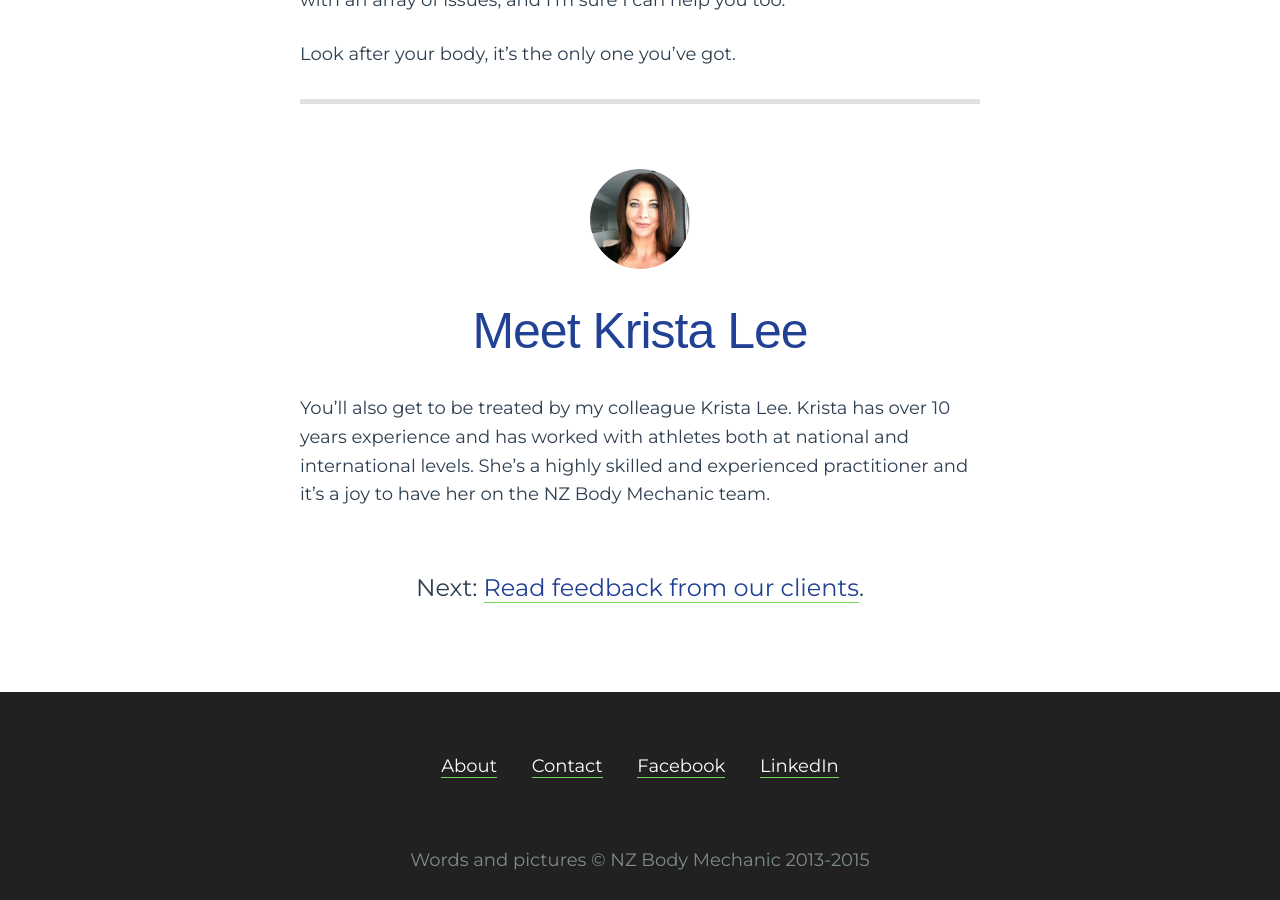
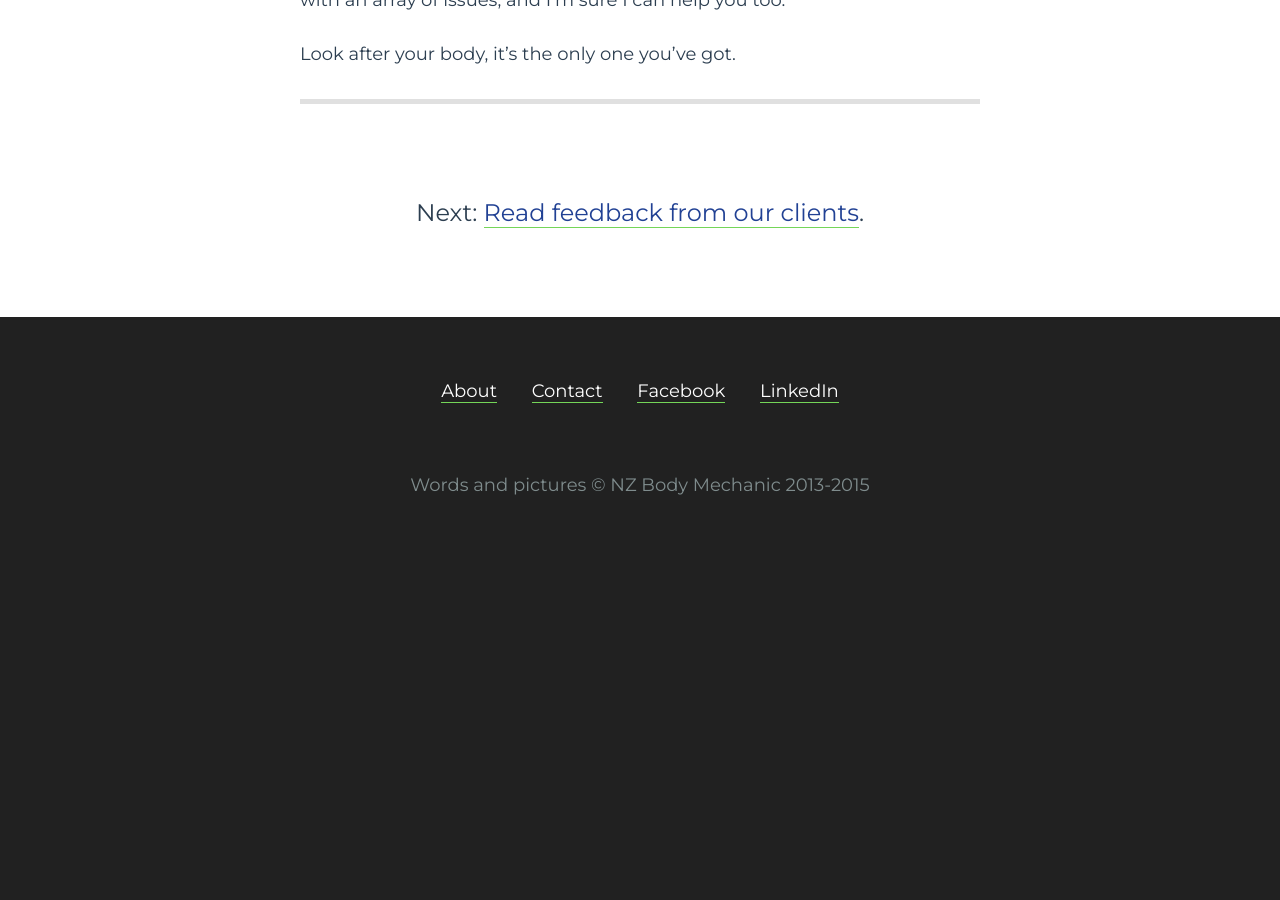
Before and after one commit to isaacnorman/isaacnorman.github.io, a Jekyll site: the page built from about.md, in a window 1280 px wide and 900 px high, scrolled down 2036 px. Built offline with Jekyll 4.4.1, drawn with Linux system fonts in a browser that asks for light colours; Markdown is read by kramdown in place of the engine named in the settings; after the commit the page ends 2561 px from its top, so only the background shows below that.

Commit message:
remove krista-lee
delete krista-lee and update about

```diff
--- a/about.md
+++ b/about.md
@@ -37,10 +37,4 @@ Look after your body, it’s the only one you’ve got.
 
 ---
 
-<img src="{{ site.baseurl }}/images/krista-lee-massage.png" alt="Krista Lee massage" class="site-avatar site-avatar-mini">
-
-## Meet Krista Lee
-
-You'll also get to be treated by my colleague Krista Lee. Krista has over 10 years experience and has worked with athletes both at national and international levels. She's a highly skilled and experienced practitioner and it’s a joy to have her on the NZ Body Mechanic team.
-
 <p class="u-f-big u-c-txt" style="margin-top: 60px;">Next: <a href="{{ site.baseurl}}/clients">Read feedback from our clients</a>.</p>
--- a/krista-lee.html
+++ /dev/null
@@ -1 +0,0 @@
-[caption id="attachment_39618" align="alignnone" width="300"]<a href="http://www.nzbodymechanic.co.nz/wp-content/uploads/2015/08/facebook_1437682858561.jpg"><img class="size-medium wp-image-39618" src="http://www.nzbodymechanic.co.nz/wp-content/uploads/2015/08/facebook_1437682858561-300x300.jpg" alt="KristaLee has over 11 years experience and has worked with athletes both at national and international levels. She is a highly skilled and experienced practitioner and its a joy to have her at NZ Body Mechanic" width="300" height="300" /></a> Krista Lee has over 11 years experience and has worked with athletes both at national and international levels. She is a highly skilled and experienced practitioner and it's a joy to have her at NZ Body Mechanic[/caption]
```
Also changed, not shown: 4 other files.
